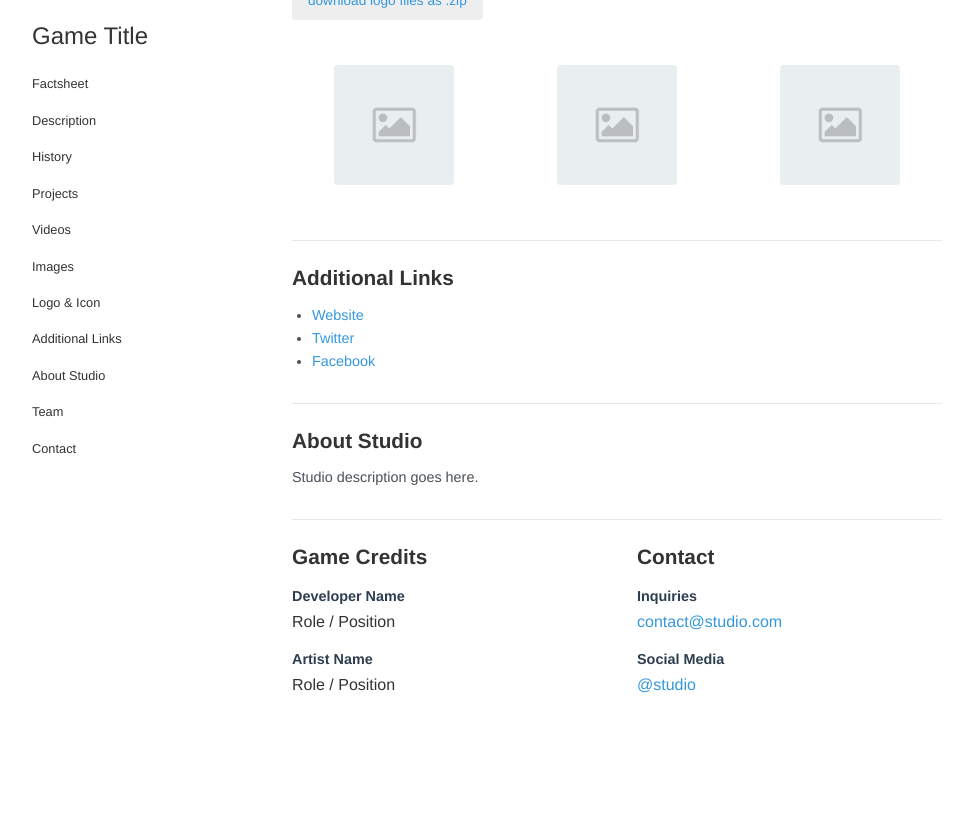
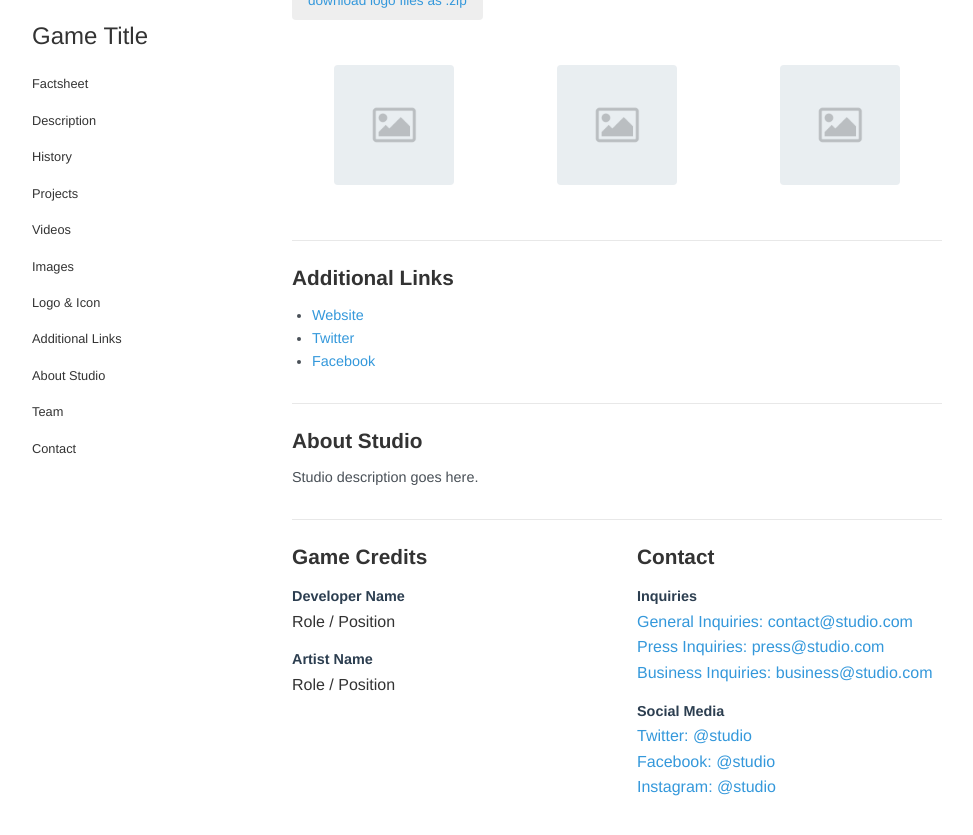
Before and after one commit to paixaoDev/jekyll_game_presskit_theme, a Jekyll site: the page built from index.html, in a window 1280 px wide and 900 px high, scrolled down 1233 px. Shown: the top 835 px of the window, without its empty margins (148-1121 px from the left). Built offline with Jekyll 4.4.1, drawn with Linux system fonts in a browser that asks for light colours; before the commit the page ends 2031 px from its top, so only the background shows below that.

Commit message:
list of contacts and links

```diff
--- a/_config.yml
+++ b/_config.yml
@@ -6,8 +6,17 @@ email: "your.email@example.com"
 url: "https://your-site.github.io"
 lang: "en"
 
-# Game Information
+# Game Basic Information
 game:
+  # Factsheet
+  developer: "Studio Name"
+  developer_description: "Studio description"
+  developer_url: "#"
+  release_date: "TBA"
+  platforms: "TBA"
+  price: "USD TBA"
+
+  #Game Pitch
   title: "Game Title"
   description: "Game description goes here."
   history: "Game history and background story goes here."
@@ -15,19 +24,21 @@ game:
     - "Feature 1"
     - "Feature 2"
     - "Feature 3"
-  developer: "Studio Name"
-  developer_description: "Studio description"
-  developer_url: "#"
-  release_date: "TBA"
-  platforms: "TBA"
-  price: "USD TBA"
+
+  # Game Logo
   logo_download: "#"
   logo_files:
     - "placeholder.webp"
     - "placeholder.webp"
     - "placeholder.webp"
 
-# Additional Links
+# Images (Images section)
+images:
+  - "placeholder.webp"
+  - "placeholder.webp"
+  - "placeholder.webp"
+
+# Additional Links (Additional Links section)
 links:
   - name: "Website"
     url: "#"
@@ -36,29 +47,36 @@ links:
   - name: "Facebook"
     url: "#"
 
-# Team Information
+# About Studio (About Studio section)
+about:
+  description: "Studio description goes here."
+
+# Team Information (Team section)
 team:
   - name: "Developer Name"
     role: "Role / Position"
   - name: "Artist Name"
     role: "Role / Position"
 
-# Contact Information
+# Contact Information (Contact section)
 contact:
-  inquiries: "contact@studio.com"
-  social_media: "@studio"
-  social_url: "#"
-
-# About Studio
-about:
-  description: "Studio description goes here."
-
-# Images - Add your game screenshots here
-# Place your images in the assets/images/ folder
-images:
-  - "placeholder.webp"
-  - "placeholder.webp"
-  - "placeholder.webp"
+  inquiries:
+    - name: "General Inquiries"
+      email: "contact@studio.com"
+    - name: "Press Inquiries"
+      email: "press@studio.com"
+    - name: "Business Inquiries"
+      email: "business@studio.com"
+  social_media:
+    - name: "Twitter"
+      handle: "@studio"
+      url: "https://twitter.com/studio"
+    - name: "Facebook"
+      handle: "@studio"
+      url: "https://facebook.com/studio"
+    - name: "Instagram"
+      handle: "@studio"
+      url: "https://instagram.com/studio"
 
 # Build settings
 markdown: kramdown
--- a/index.html
+++ b/index.html
@@ -152,11 +152,15 @@ layout: default
                     <div class="contact-content">
                         <div class="contact-item">
                             <strong>Inquiries</strong><br>
-                            <a href="mailto:{{ site.contact.inquiries }}">{{ site.contact.inquiries }}</a>
+                            {% for inquiry in site.contact.inquiries %}
+                            <a href="mailto:{{ inquiry.email }}">{{ inquiry.name }}: {{ inquiry.email }}</a><br>
+                            {% endfor %}
                         </div>
                         <div class="contact-item">
                             <strong>Social Media</strong><br>
-                            <a href="{{ site.contact.social_url }}">{{ site.contact.social_media }}</a>
+                            {% for social in site.contact.social_media %}
+                            <a href="{{ social.url }}">{{ social.name }}: {{ social.handle }}</a><br>
+                            {% endfor %}
                         </div>
                     </div>
                 </section>
```
Also changed, not shown: README.md.
